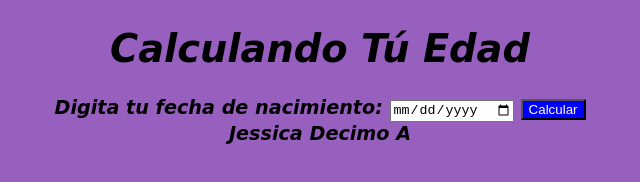
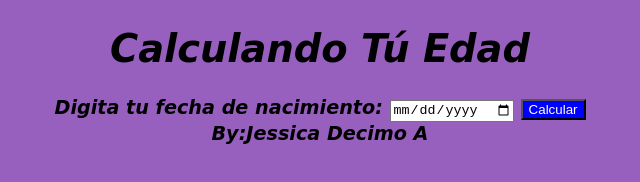
Before and after one commit to Jess2815/FNacimiento.github.io, a plain HTML site: page Index.html in a window 1280 px wide. Shown: the full height of the page, 320-960 px from the left. Drawn offline with Linux system fonts and the light colour scheme.

Commit message:
Update Index.html

```diff
--- a/Index.html
+++ b/Index.html
@@ -16,7 +16,7 @@
 <div id="result"></div>
 </div>
 <div>
-    <label for="dob">Jessica Decimo A</label>
+    <label for="dob">By:Jessica Decimo A</label>
 <script src="script.js"></script>
 </body>
 </html>
```
